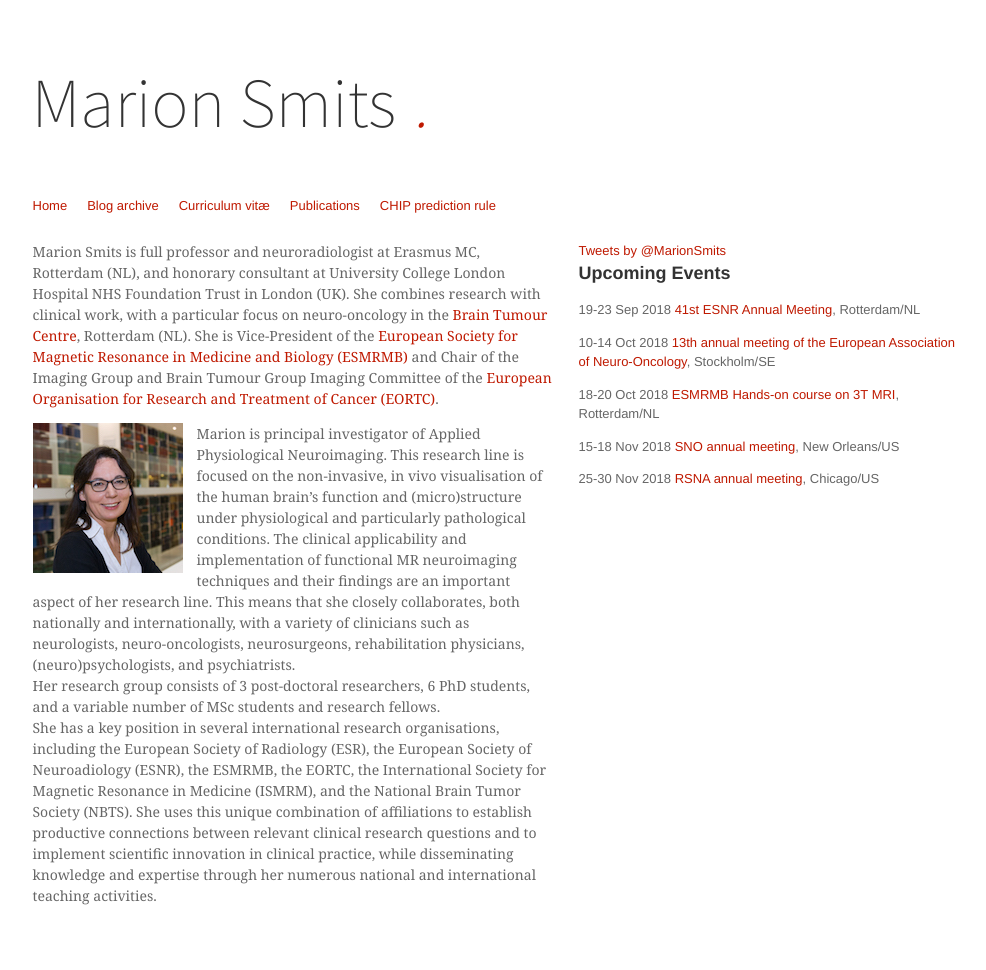
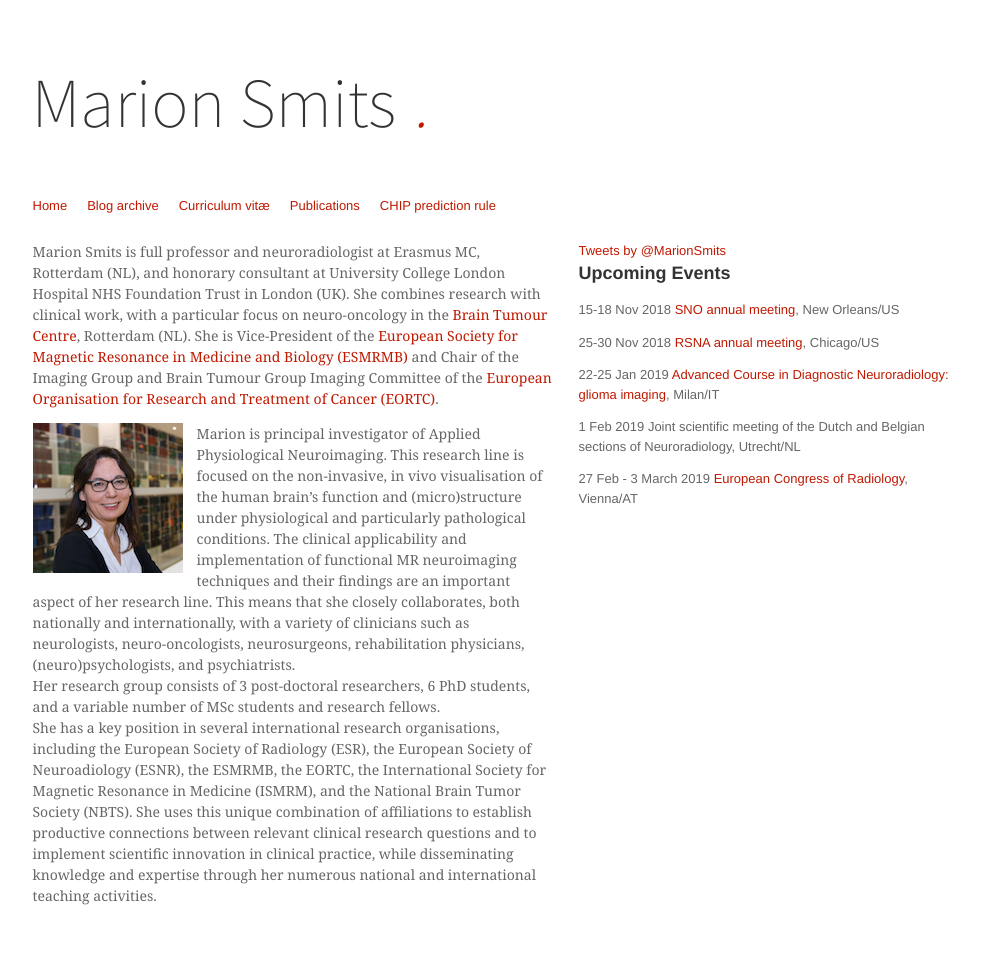
Before and after one commit to marionsmits/marionsmits.github.io, a Jekyll site: the page built from index.md, in a window 1280 px wide. Shown: the whole page, without its empty margins (120-1106 px from the left). Built offline with Jekyll 4.4.1, drawn with Linux system fonts in a browser that asks for light colours; comment, search, counter and statistics services are not loaded.

Commit message:
update 2019

```diff
--- a/_includes/events.md
+++ b/_includes/events.md
@@ -1,11 +1,11 @@
 ## Upcoming Events
-
-19-23 Sep 2018 [41st ESNR Annual Meeting](http://www.esnr.org/en/calendar/esnr-annual-meetings/19-09-2018-41st-esnr-annual-meeting/), Rotterdam/NL
-
-10-14 Oct 2018 [13th annual meeting of the European Association of Neuro-Oncology](https://www.eano.eu/eano2018/home/), Stockholm/SE
-
-18-20 Oct 2018 [ESMRMB Hands-on course on 3T MRI](https://www.esmrmb.org/education/hands-on-mri/courses-2018/3t-mri/), Rotterdam/NL
 
 15-18 Nov 2018 [SNO annual meeting](https://www.soc-neuro-onc.org/SNO/2018Annual/2018AnnualHome.aspx), New Orleans/US
 
 25-30 Nov 2018 [RSNA annual meeting](https://www.rsna.org/Annual-Meeting/), Chicago/US
+
+22-25 Jan 2019 [Advanced Course in Diagnostic Neuroradiology: glioma imaging](https://www.esnr.org/en/2nd-advanced-course-in-diagnostic-neuroradiology-glioma-imaging-4876/), Milan/IT
+
+1 Feb 2019 Joint scientific meeting of the Dutch and Belgian sections of Neuroradiology, Utrecht/NL
+
+27 Feb - 3 March 2019 [European Congress of Radiology](https://www.myesr.org/congress), Vienna/AT
```
